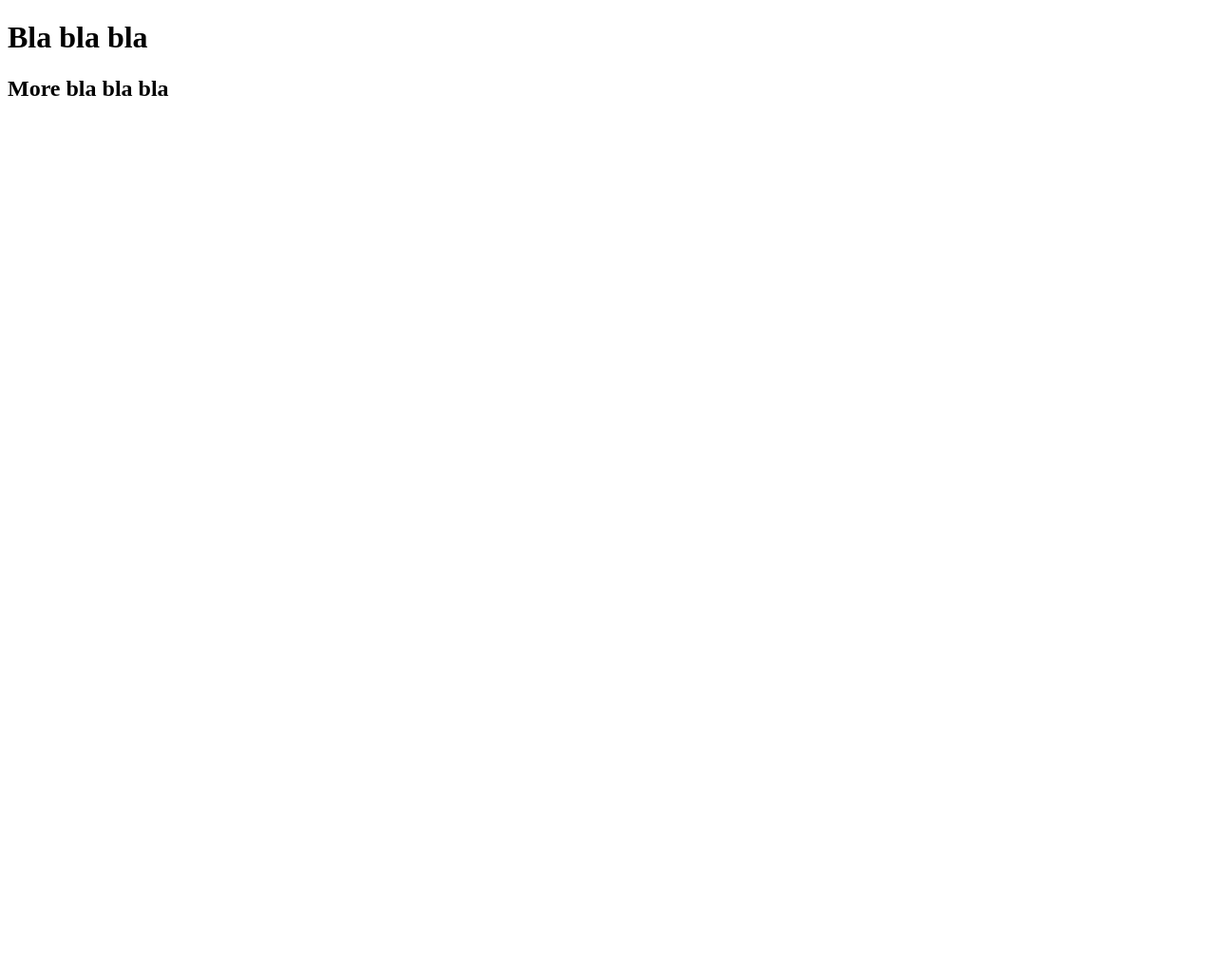
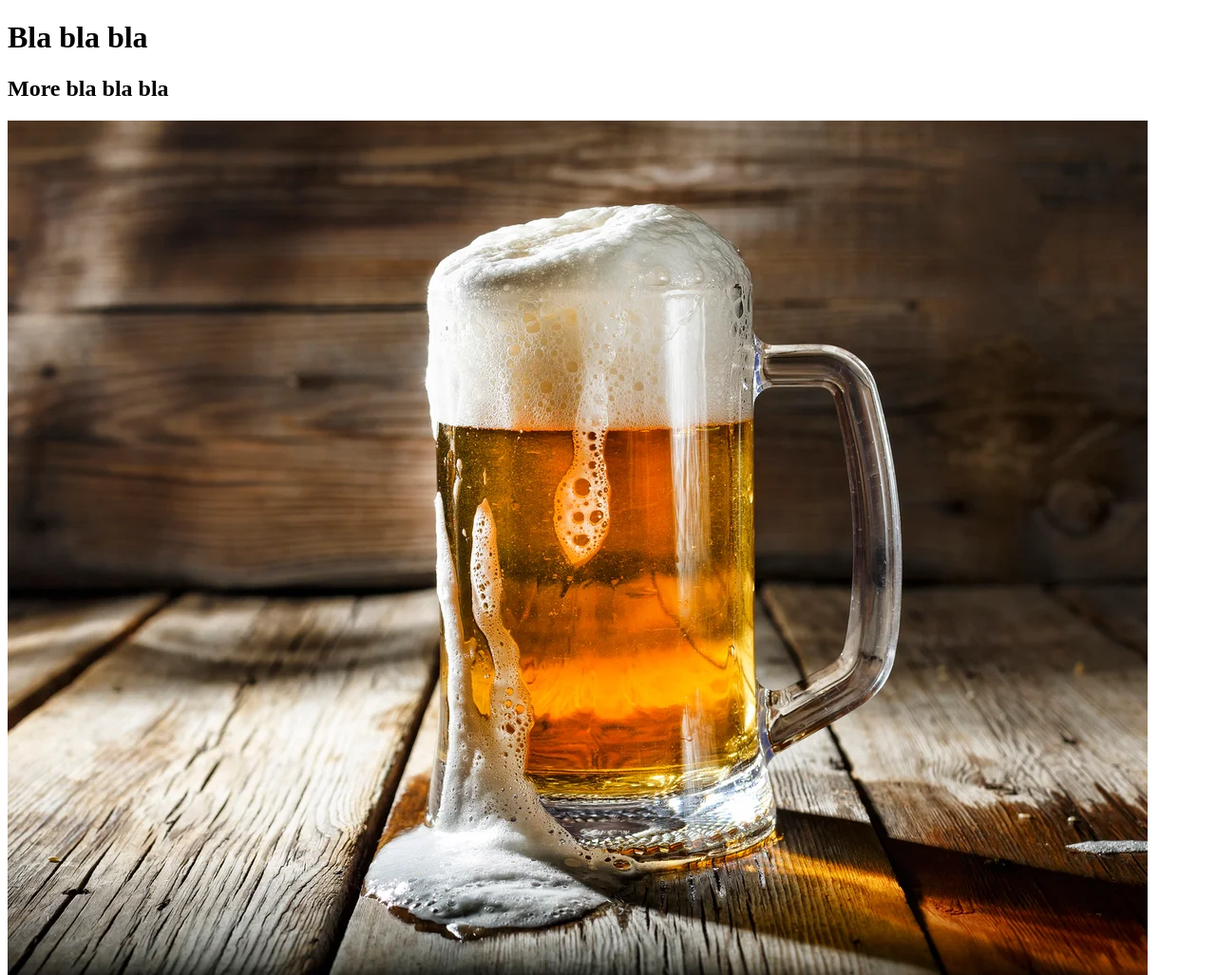
Before and after one commit to nico-dev-it/myFirstRepo, a plain HTML site: page index.html in a window 1280 px wide. Shown: the whole page at 95% size. Before the commit the page ends 800 px from the top, so only its background shows below. Drawn offline with Linux system fonts and the light colour scheme.

Commit message:
Added a picture

```diff
--- a/index.html
+++ b/index.html
@@ -6,5 +6,6 @@
 <body>
 	<h1>Bla bla bla</h1>
 	<h2>More bla bla bla</h2>
+	<img src="image.webp" alt="Beer">
 </body>
 </html>
```
Also changed, not shown: image.webp (added).
